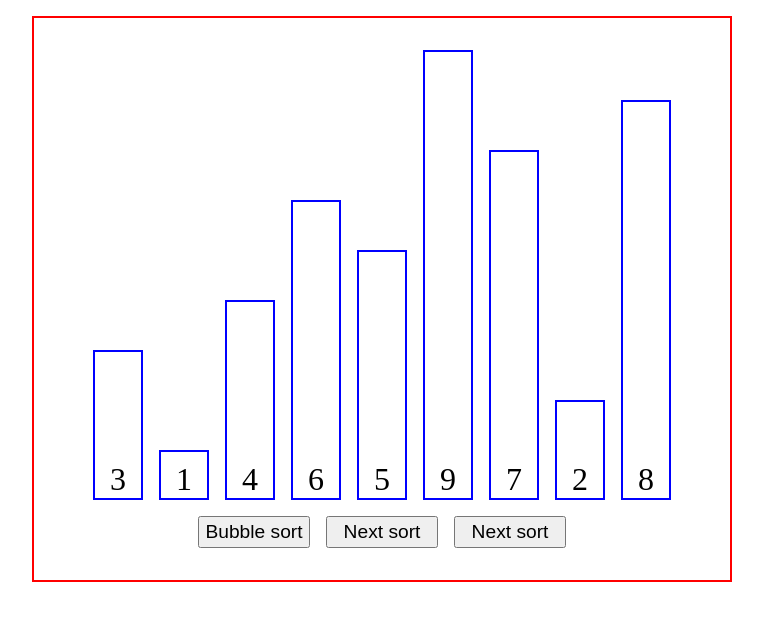
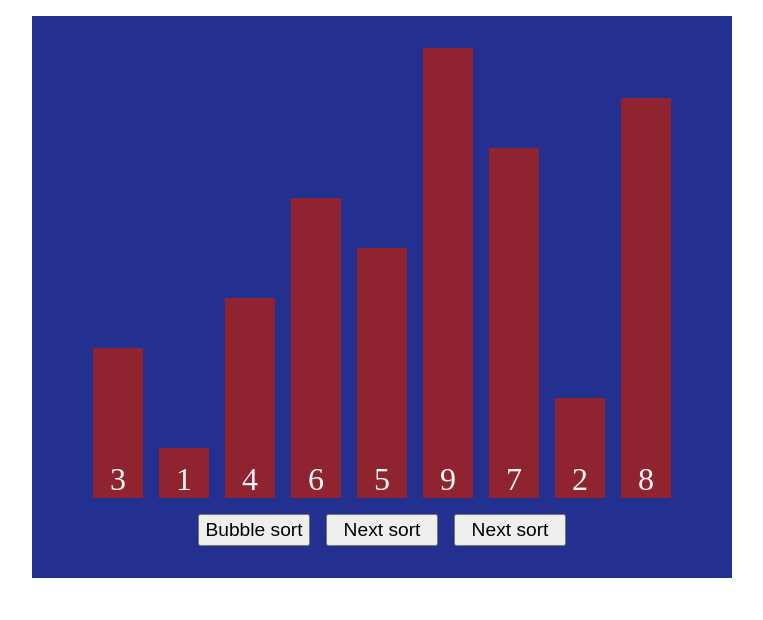
Before and after one commit to dexinho/sort_animations, a plain HTML site: page index.html in a window 1280 px wide. Shown: the whole page, without its empty margins (258-1021 px from the left). Drawn offline with Linux system fonts and the light colour scheme.

Commit message:
created root for color matching

```diff
--- a/style.css
+++ b/style.css
@@ -2,6 +2,12 @@
   padding: 0;
   margin: 0;
   box-sizing: border-box;
+}
+
+:root {
+  --background-color: #24308F;
+  --number-block-color: #8F2430;
+  --number-highlight-color: #308F24;
 }
 
 #sort-algorithm-div {
@@ -10,10 +16,10 @@
   justify-content: center;
   flex-wrap: wrap;
   gap: 1rem;
-  border: 2px solid red;
   padding: 2rem;
   margin: 1rem auto;
   width: 700px;
+  background-color: var(--background-color);
 }
 
 #numbers-div {
@@ -27,12 +33,13 @@
 
 .number-blocks {
   position: relative;
-  border: 2px solid blue;
   display: flex;
   align-items: flex-end;
   justify-content: center;
   width: 50px;
   font-size: 2rem;
+  background-color: var(--number-block-color);
+  color: whitesmoke;
 }
 
 .transform-transition {
@@ -40,7 +47,7 @@
 }
 
 .highlight-blocks {
-  border: 5px solid red;
+  border: 5px solid var(--number-highlight-color);
 }
 
 #bubble-sort-btn-div {
```
